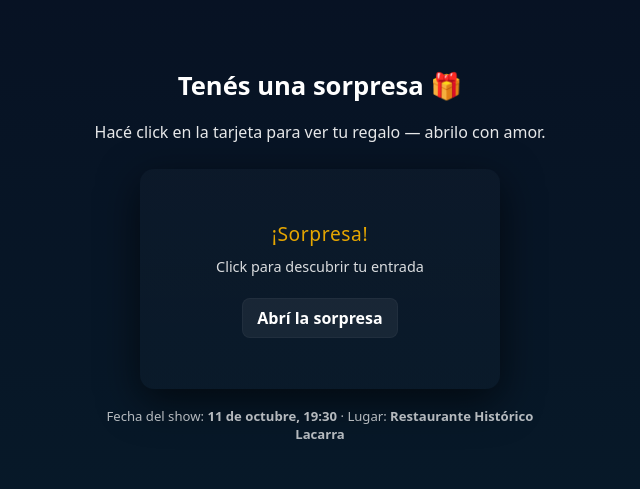
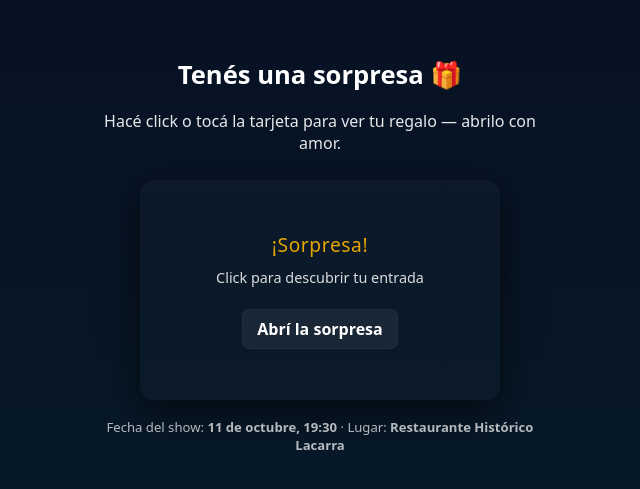
Before and after one commit to Manigi-afk/Feliz-cumple-Mo-, a plain HTML site: page index.html in a window 1280 px wide. Shown: the part 145-634 px from the top of the page, without its empty margins (320-960 px from the left). Drawn offline with Linux system fonts and the light colour scheme.

Commit message:
Update index.html

```diff
--- a/index.html
+++ b/index.html
@@ -7,14 +7,15 @@
 <style>
   :root{--bg:#0f1724;--card:#0b1220;--accent:#e6a600}
   html,body{height:100%;margin:0;font-family:system-ui,-apple-system,Segoe UI,Roboto,"Helvetica Neue",Arial;color:#fff;background:linear-gradient(180deg,#071022 0%,#071b2a 100%);display:flex;align-items:center;justify-content:center}
-  .wrap{max-width:920px;width:94%;text-align:center}
+  .wrap{max-width:920px;width:94%;text-align:center;padding:10px}
   h1{margin:0 0 18px;font-size:1.6rem}
   p{margin:0 0 26px;opacity:.9}
   .scene{perspective:1200px;display:flex;align-items:center;justify-content:center}
   .card{
     width:360px;height:220px;border-radius:14px;background:linear-gradient(180deg, rgba(255,255,255,0.02), rgba(255,255,255,0.01));
-    box-shadow:0 12px 40px rgba(0,0,0,.6);position:relative;transform-style:preserve-3d;transition:transform .9s cubic-bezier(.2,.9,.2,1);
-    display:flex;align-items:center;justify-content:center;cursor:pointer;overflow:hidden
+    box-shadow:0 12px 40px rgba(0,0,0,.6);position:relative;transform-style:preserve-3d;transition:transform .6s ease-in-out;
+    display:flex;align-items:center;justify-content:center;cursor:pointer;overflow:hidden;
+    touch-action: manipulation; /* mejora la respuesta táctil */
   }
   .card.flipped{transform:rotateY(180deg)}
   .face{position:absolute;inset:0;display:flex;align-items:center;justify-content:center;padding:20px;backface-visibility:hidden}
@@ -22,18 +23,21 @@
   .front .big{font-size:1.2rem;color:var(--accent);letter-spacing:.6px}
   .front .sub{font-size:.9rem;opacity:.85}
   .back{transform:rotateY(180deg);flex-direction:column;gap:12px;background:linear-gradient(180deg,#071827,#05202e)}
-  img.ticket{max-width:100%;max-height:100%;border-radius:8px;box-shadow:0 8px 30px rgba(0,0,0,.6);object-fit:contain}
+  img.ticket{max-width:100%;max-height:100%;border-radius:8px;box-shadow:0 8px 30px rgba(0,0,0,.6);object-fit:contain;cursor:pointer}
   .btn-small{display:inline-block;padding:8px 14px;border-radius:8px;background:rgba(255,255,255,0.06);border:1px solid rgba(255,255,255,0.04);cursor:pointer;font-weight:600}
   .links{display:flex;gap:12px;justify-content:center;flex-wrap:wrap;margin-top:8px}
   .hint{opacity:.8;font-size:.85rem;margin-top:12px}
   footer{margin-top:18px;opacity:.7;font-size:.82rem}
-  @media(max-width:420px){.card{width:300px;height:200px}}
+  @media(max-width:420px){
+    .card{width:300px;height:200px}
+    h1{font-size:1.4rem}
+  }
 </style>
 </head>
 <body>
   <div class="wrap">
     <h1>Tenés una sorpresa 🎁</h1>
-    <p>Hacé click en la tarjeta para ver tu regalo — abrilo con amor.</p>
+    <p>Hacé click o tocá la tarjeta para ver tu regalo — abrilo con amor.</p>
 
     <div class="scene">
       <div id="card" class="card" role="button" aria-pressed="false" tabindex="0">
@@ -44,12 +48,14 @@
         </div>
 
         <div class="face back">
-          <!-- Ahora tu entrada se muestra desde Show.jpg -->
-          <img id="ticketImg" class="ticket" src="Show.jpg" alt="Entrada">
+          <!-- Imagen desde GitHub raw URL envuelta para descarga -->
+          <a href="https://raw.githubusercontent.com/Manigi-afk/Feliz-cumple-Mo-/main/Show.jpg" download="Entrada_Show.jpg">
+            <img id="ticketImg" class="ticket" src="https://raw.githubusercontent.com/Manigi-afk/Feliz-cumple-Mo-/main/Show.jpg" alt="Entrada">
+          </a>
           <div class="links">
             <button id="keepSecret" class="btn-small">No lo abras aún 😉</button>
           </div>
-          <div class="hint">Podés guardar la imagen en tu celular 📲</div>
+          <div class="hint">Podés guardar la imagen en tu celular 📲 (mantener presionada para descargar)</div>
         </div>
       </div>
     </div>
@@ -66,8 +72,15 @@
     card.setAttribute('aria-pressed', flipped ? 'true' : 'false');
   }
 
+  // Click y teclado
   card.addEventListener('click', toggle);
   card.addEventListener('keydown', e => { if(e.key === 'Enter' || e.key === ' ') { e.preventDefault(); toggle(); }});
+
+  // Tacto para móviles
+  card.addEventListener('touchstart', (e) => {
+    e.preventDefault(); // evita doble toque y scroll accidental
+    toggle();
+  });
 
   keep.addEventListener('click', (e)=>{
     e.stopPropagation();
```
